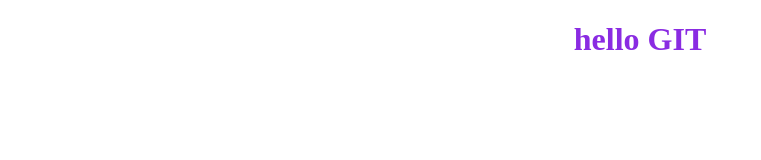
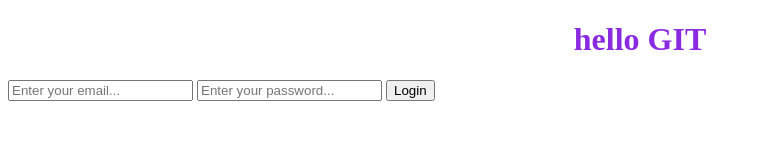
Before and after one commit to tina1284/my-awsome-app, a plain HTML site: page index.html in a window 1280 px wide. Shown: the whole page, without its empty margins (0-761 px from the left). Drawn offline with Linux system fonts and the light colour scheme.

Commit message:
Added HTML login form

```diff
--- a/index.html
+++ b/index.html
@@ -15,6 +15,11 @@
   </head>
   <body>
     <h1>hello GIT</h1>
+    <form>
+      <input type="email" placeholder="Enter your email..." />
+      <input type="password" placeholder="Enter your password..." />
+      <input type="submit" value="Login" />
+    </form>
     <script src="script.js"></script>
   </body>
 </html>
```
